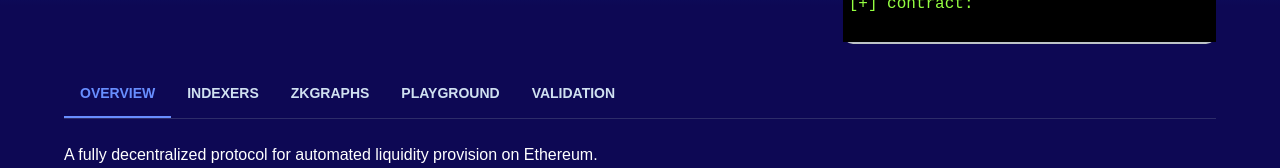
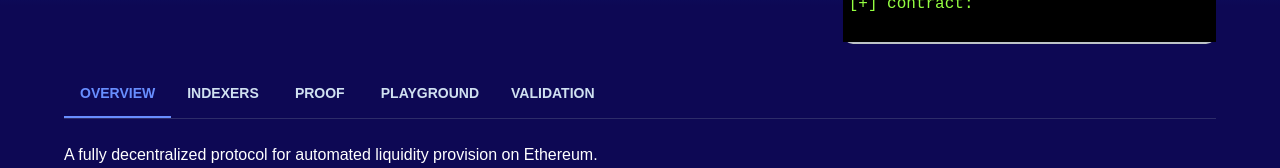
Before and after one commit to fewwwww/demoInterface, a React (Create React App) app: page / in a window 1280 px wide. Shown: the part 354-522 px from the top of the page. Built offline with nearby package versions, Linux system fonts and the light colour scheme; no server answers.

Commit message:
[wording] zkGraphs => Proof

```diff
--- a/src/components/Subgraph/TabSection/index.js
+++ b/src/components/Subgraph/TabSection/index.js
@@ -90,7 +90,7 @@ export default function TabSection() {
                 <Tabs value={value} onChange={handleChange} aria-label="basic tabs example">
                     <Tab label="Overview" {...a11yProps(0)} />
                     <Tab label="Indexers" {...a11yProps(1)} />
-                    <Tab  label="zkGraphs" {...a11yProps(2)} />
+                    <Tab  label="Proof" {...a11yProps(2)} />
                     <Tab label="Playground" {...a11yProps(3)} />
                     <Tab label="Validation" {...a11yProps(4)} />
                 </Tabs>
@@ -102,7 +102,7 @@ export default function TabSection() {
                 Indexers developing...
             </TabPanel>
             <TabPanel value={value} index={2}>
-                zkGraphs developing...
+                Proof developing...
             </TabPanel>
             <TabPanel value={value} index={3}>
                 <Playground/>
```
